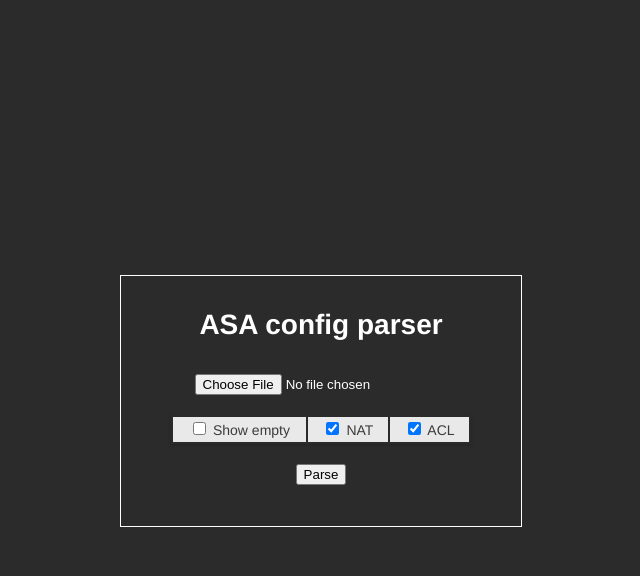
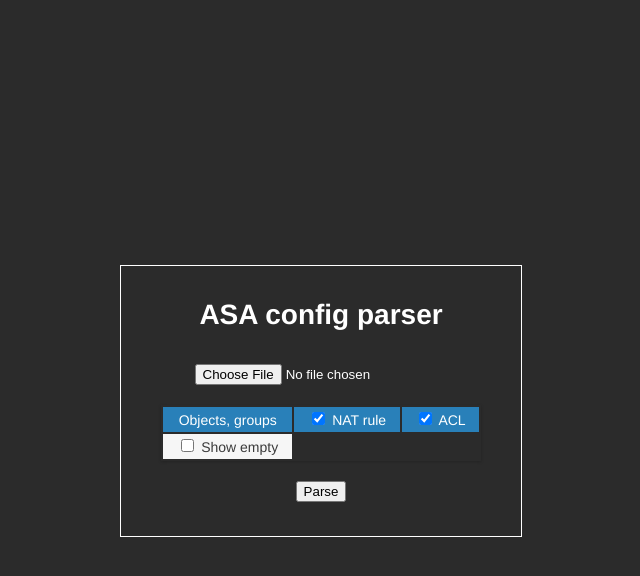
Before and after one commit to avezhlev/assa, a PHP site: page / in a window 1280 px wide. Shown: the top 576 px of the page, without its empty margins (320-960 px from the left). Run offline with PHP 8.4, Linux system fonts and the light colour scheme.

Commit message:
ui update

```diff
--- a/css/styles.css
+++ b/css/styles.css
@@ -15,7 +15,7 @@ body {
   max-width: 1800px;
 }
 .wrapper.small {
-  padding: 20px 50px 20px 50px;
+  padding: 20px 40px 20px 40px;
 }
 
 .table {
@@ -48,6 +48,10 @@ body {
 .row.green {
   background: #27ae60;
 }
+.row.small {
+  font-weight: inherit;
+}
+
 @media screen and (max-width: 800px) {
   .row {
     padding: 8px 0;
@@ -82,9 +86,9 @@ body {
   left:50%;
   top:50%;
   width:400px;
-  height:250px;
+  height:270px;
   margin-left:-200px;
-  margin-top:-125px;
+  margin-top:-135px;
 }
 @media screen and (max-width: 800px) {
   .box {
--- a/index.php
+++ b/index.php
@@ -13,18 +13,31 @@
 			<input name='userfile' type='file' /><br />
 
 			<div class='wrapper small'>
-			<div class='table'><div class='row'>
+				<div class='table'>
+					<div class='row header small blue'>
+						<div class='cell small'>
+							Objects, groups
+						</div>
+						<div class='cell small'>
+							<input type='checkbox' id='nat' name='nat' checked>
+							<label for='nat'>NAT rule</label>
+						</div>
+						<div class='cell small'>
+							<input type='checkbox' id='acl' name='acl' checked>
+							<label for='acl'>ACL</label>
+						</div>
+					</div>
 
-			<div class='cell small'><input type='checkbox' id='empty' name='empty'>
-			<label for='empty'>Show empty</label></div>
+					<div class='row'>
+						<div class='cell small'>
+							<input type='checkbox' id='empty' name='empty'>
+							<label for='empty'>Show empty</label>
+						</div>
 
-			<div class='cell small'><input type='checkbox' id='nat' name='nat' checked>
-			<label for='nat'>NAT</label></div>
+					</div>
+				</div>
+			</div>
 
-			<div class='cell small'><input type='checkbox' id='acl' name='acl' checked>
-			<label for='acl'>ACL</label></div>
-
-			</div></div></div>
 			<input type='submit' value='Parse' />
 		</form>
 	</div>
```
